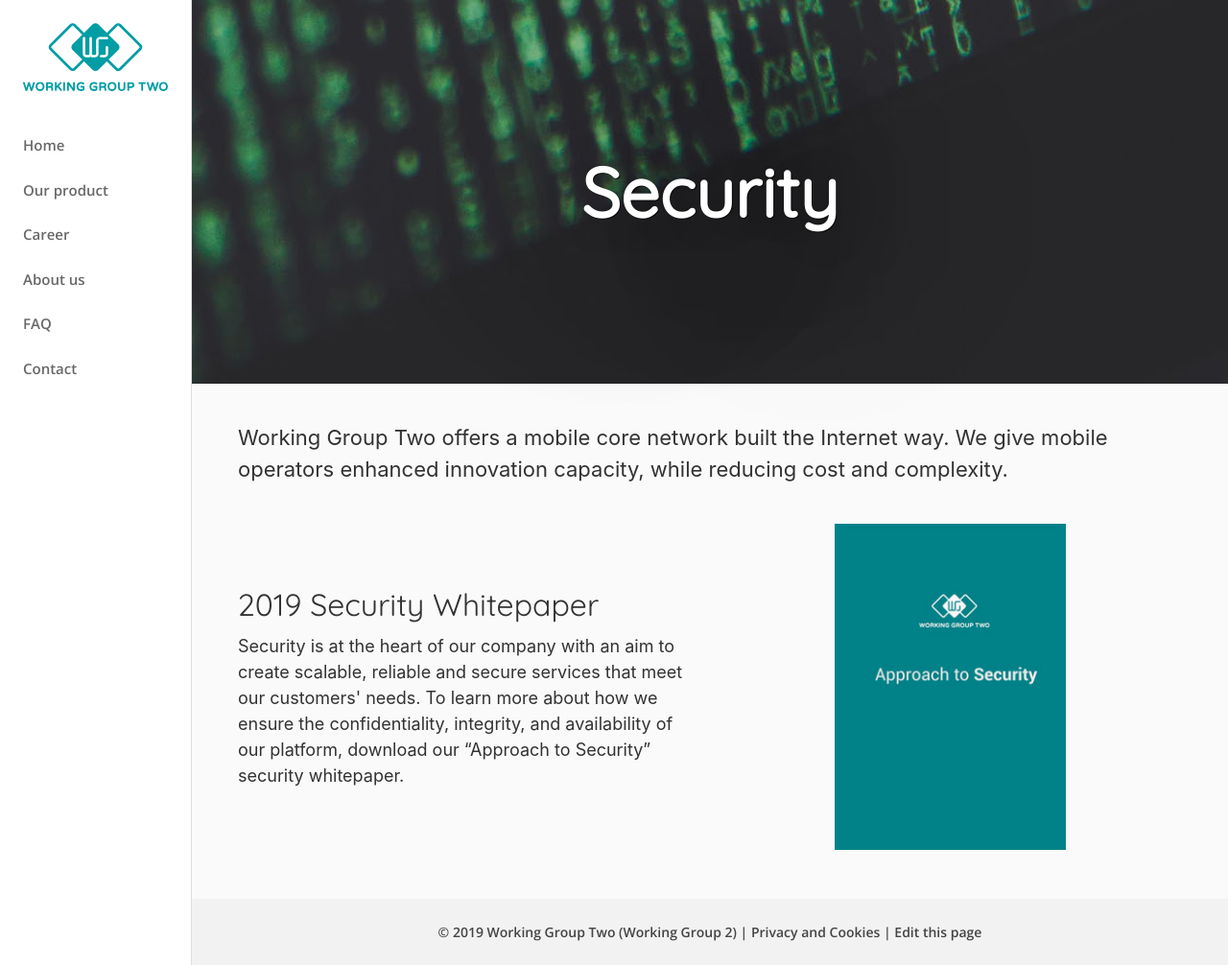
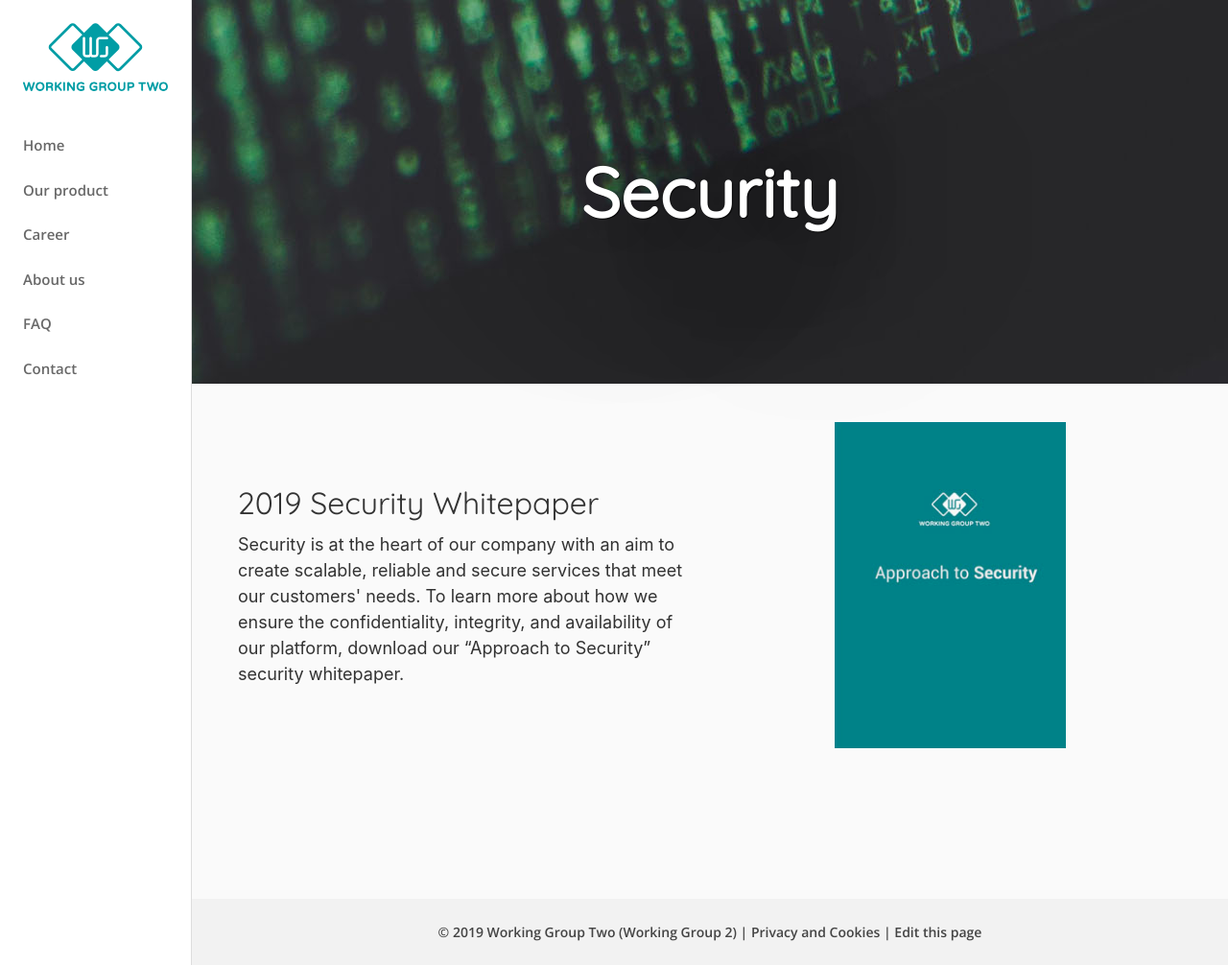
Before and after one commit to working-group-two/engineering-blog, a Jekyll site: the page built from pages/security.md, in a window 1280 px wide and 1006 px high. Shown: the whole window at 96% size. Built offline with Jekyll 4.4.1, drawn with Linux system fonts in a browser that asks for light colours; nearby versions of some CDN libraries.

Commit message:
Update security.md

```diff
--- a/pages/security.md
+++ b/pages/security.md
@@ -7,8 +7,7 @@
 {% include section-image.html img="security.jpg" heading="Security" %}
 
 <p class="landing-text">
-    Working Group Two offers a mobile core network built the Internet way.
-    We give mobile operators enhanced innovation capacity, while reducing cost and complexity.
+
 </p>
 
 {% include left-right-image.html img="wgtwo-security-whitepaper-2019.jpg" title="2019 Security Whitepaper" text="
```
